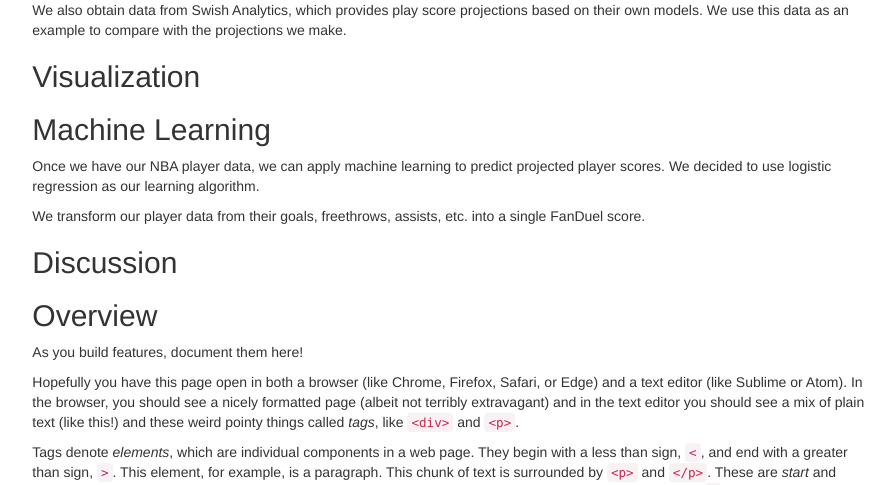
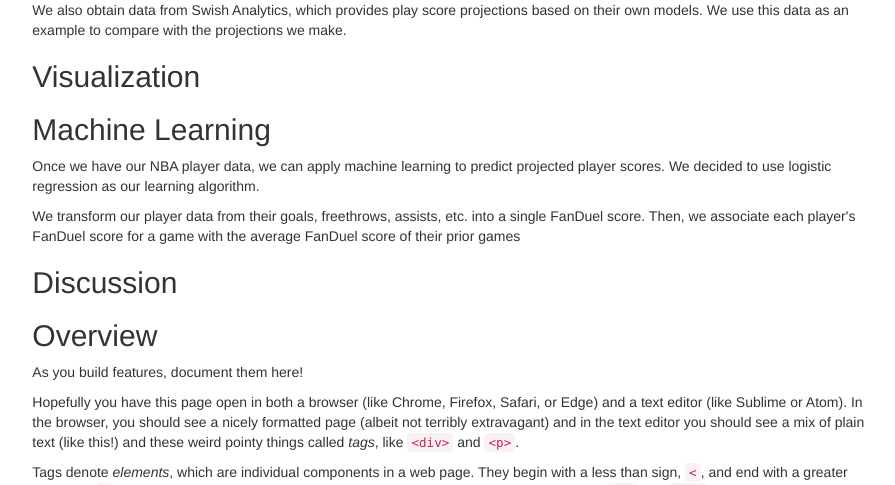
Before and after one commit to steffanigomez323/LineupRecommender, a Flask app: page /writeup in a window 1280 px wide. Shown: the part 303-788 px from the top of the page, without its empty margins (186-1081 px from the left). Run offline with Flask 2, Linux system fonts and the light colour scheme; some libraries are stand-ins or nearby versions.

Commit message:
started writeup

```diff
--- a/templates/writeup.html
+++ b/templates/writeup.html
@@ -19,7 +19,7 @@
 
             <h2>Machine Learning</h2>
             <p>Once we have our NBA player data, we can apply machine learning to predict projected player scores. We decided to use logistic regression as our learning algorithm.</p>
-            <p>We transform our player data from their goals, freethrows, assists, etc. into a single FanDuel score.</p>
+            <p>We transform our player data from their goals, freethrows, assists, etc. into a single FanDuel score. Then, we associate each player's FanDuel score for a game with the average FanDuel score of their prior games</p>
 
             <h2>Discussion</h2>
             <p></p>
```
